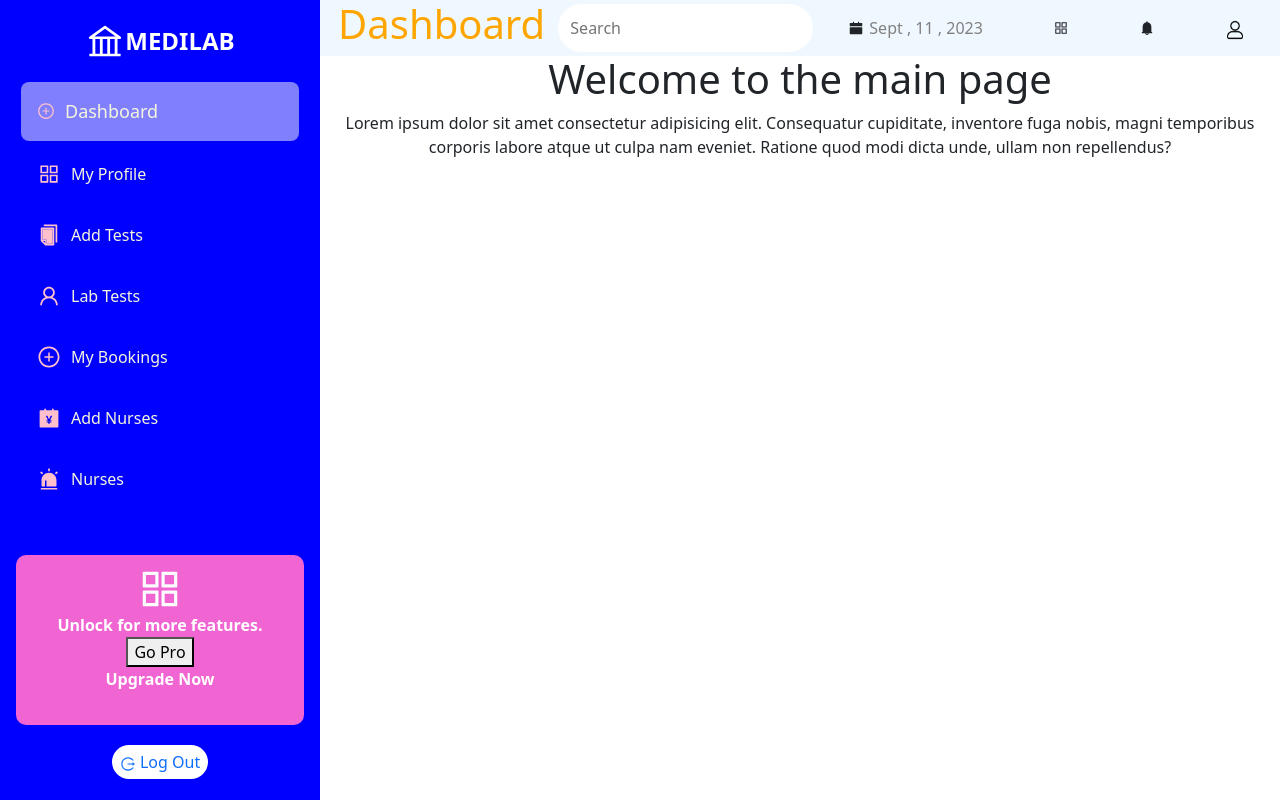
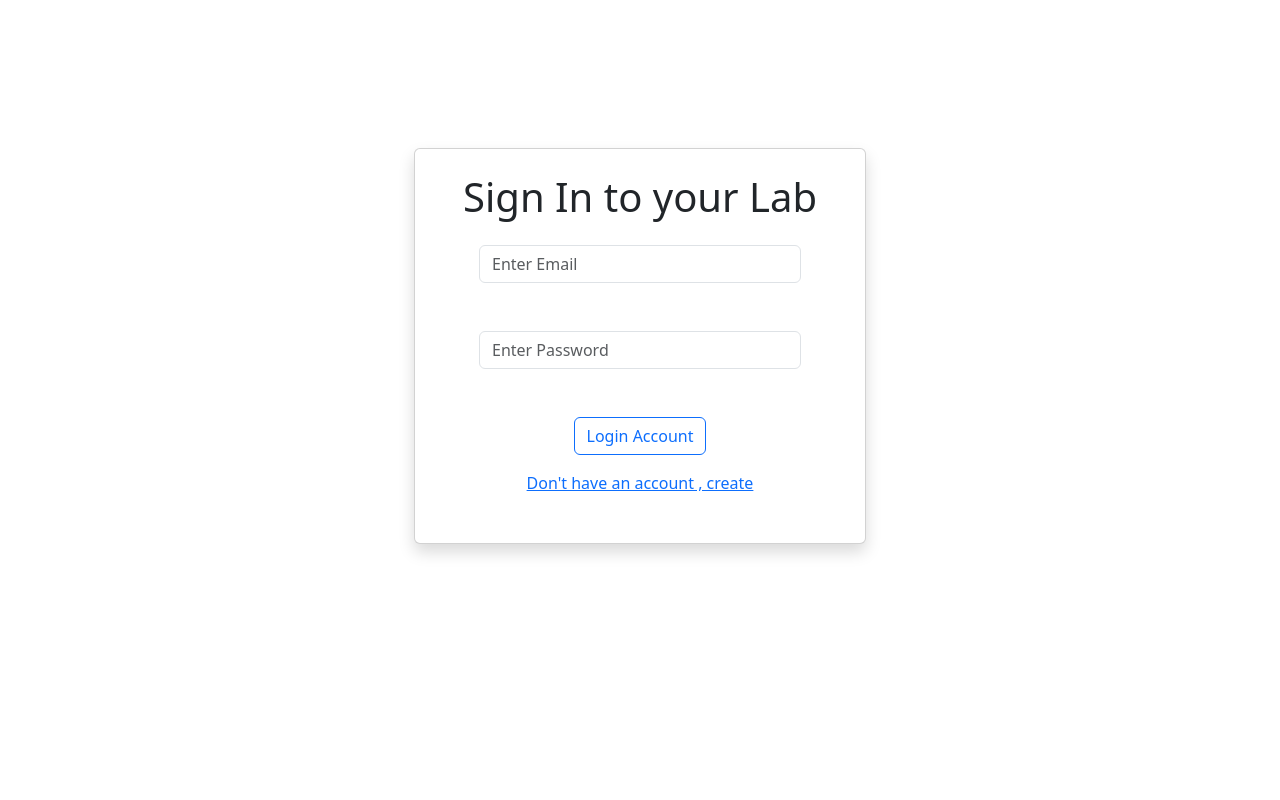
Before and after one commit to Starnoh254/medilab, a React (Create React App) app: page / in a window 1280 px wide. Built offline with nearby package versions, Linux system fonts and the light colour scheme.

Commit message:
added changes

```diff
--- a/src/App.js
+++ b/src/App.js
@@ -23,18 +23,20 @@ function App() {
     <Router>
          <div className="App">
 
-          <SideBar/>
-          <TopBar/>
+    {/* Removed the sidebar and top bar */}
+          {/* <SideBar/>
+
+          <TopBar/> */}
           {/* Routing will be required here */}
            <Routes>
-            <Route path='/' element = {<MainContent/>}></Route>
+            <Route path='/' element = {<SignIn/>}></Route>
             <Route path='/profile' element = {<Profile/>}></Route>
             <Route path='/add_tests' element = {<AddTests/>}></Route>
             <Route path='/lab_tests' element = {<LabTests/>}></Route>
             <Route path='/my_bookings' element = {<MyBookings/>}></Route>
             <Route path='/add_nurses' element = {<AddNurses/>}></Route>
             <Route path='/nurses' element = {<Nurses/>}></Route>
-            <Route path='/sign_in' element = {<SignIn />}></Route>
+            <Route path='/dashboard' element = {<MainContent />}></Route>
             <Route path='/sign_up' element = {<SignUp />}></Route>
            </Routes>
 
--- a/src/components/AddNurses.jsx
+++ b/src/components/AddNurses.jsx
@@ -1,15 +1,19 @@
 import React, {useState, useEffect} from "react";
 import styled from "styled-components"
 import Main from '../styles/Main'
+import Layout from "../helpers/Layout";
 
 const AddNurses = () => {
     return (
-        <Main>
-            <div className="main">
-                <h1>Welcome to the  Add Nurses page</h1>
-                <p>Lorem ipsum dolor sit amet consectetur adipisicing elit. Consequatur cupiditate, inventore fuga nobis, magni temporibus corporis labore atque ut culpa nam eveniet. Ratione quod modi dicta unde, ullam non repellendus?</p>
-            </div>
-        </Main>
+        <div>
+            <Layout />
+            <Main>
+                <div className="main">
+                    <h1>Welcome to the Add Nurses page</h1>
+                    <p>Lorem ipsum dolor sit amet consectetur adipisicing elit. Consequatur cupiditate, inventore fuga nobis, magni temporibus corporis labore atque ut culpa nam eveniet. Ratione quod modi dicta unde, ullam non repellendus?</p>
+                </div>
+            </Main>
+        </div>
 
     );
 }
--- a/src/components/AddTests.jsx
+++ b/src/components/AddTests.jsx
@@ -2,6 +2,7 @@ import React, {useState, useEffect} from "react";
 import styled from "styled-components"
 import Main from '../styles/Main'
 import axios from 'axios'
+import Layout from "../helpers/Layout";
 
 const AddTests = () => {
     // user must be logged in to be here
@@ -10,19 +11,23 @@ const AddTests = () => {
     const lab_id = localStorage.getItem("lab_id")
     const refresh_token = localStorage.getItem("refresh_token")
 
+
     const [test_name, setName] = useState(null)
     const [test_description, setDescription] = useState(null)
     const [test_cost, setCost] = useState(null)
     const [test_discount, setDiscount] = useState(null)
     const [availability, setAvailability] = useState(null)
     const [more_info, setInfo] = useState(null)
+    const [failure , setFailure] = useState(null)
+    const [success , setSuccess] = useState(null)
+    const [loading , setLoading] = useState(null)
 
     const submit = (e) =>{
             e.preventDefault();
 
             console.log("submitting")
 
-
+                setLoading("We are Proccessing your Request.. Please Wait..")
                 axios.post("https://modcom.pythonanywhere.com/api/add_tests", {
 
                     lab_id: lab_id,
@@ -39,24 +44,20 @@ const AddTests = () => {
                     }
                 })
                 .then(function (response) {
-                    console.log( "X "  + response.data)
-                    console.log("Y " + response.data.message);
-                    console.log("Refresh_token " + response.data.refresh_token);
-                    console.log("Lab _id " + response.data.message.lab_id);
-
-                    //setSuccess(response.data.message)
-
-                    localStorage.setItem("lab_id", response.data.message.lab_id)
-                    localStorage.setItem("refresh_token", response.data.refresh_token)
-                    console.log("saved " + localStorage.getItem("lab_id"))
-                    console.log("saved2 " + localStorage.getItem("refresh_token"))
-
-
+                    setLoading(null)
+                    console.log( response.data)
+                    setSuccess(response.data.message)
+                    setTimeout((function (){
+                        setSuccess('')
+                    }),5000)
+                    setName("");setDescription("");setCost("");setDiscount("");setAvailability("");setInfo("");
 
                 })
                 .catch(function (error) {
+                    setSuccess(null)
+                    setLoading(null)
+                    setFailure(error)
                     console.log(error);
-
 
                 });
 
@@ -64,9 +65,15 @@ const AddTests = () => {
     }// end Submit
 
     return (
+        <div className="container">
+            <Layout/>
             <Main>
                  <form onSubmit={submit} className="card shadow p-5 pt-4 mt-5" >
+                <div className="card-body">
                      <h1>Add Lab Test</h1>
+                            {loading  && <div className="text-primary">{loading} </div>}
+                            {success && <div className="text-success"> {success}</div>}
+                            {failure && <div className="text-danger"> { failure}</div>}
                         <input type="text" placeholder="Enter Test Name" value={test_name }
                             onChange={(e) => setName(e.target.value)} required className="form-control"/> <br /><br />
 
@@ -87,8 +94,14 @@ const AddTests = () => {
 
                 <button className="btn btn-outline-primary">Add LabTest</button>
 
+                </div>
+
             </form>
             </Main>
+
+        </div>
+
+
 
     );
 }
--- a/src/components/LabTests.jsx
+++ b/src/components/LabTests.jsx
@@ -1,15 +1,19 @@
 import React, {useState, useEffect} from "react";
 import styled from "styled-components"
 import Main from '../styles/Main'
+import Layout from "../helpers/Layout";
 
 const LabTests = () => {
     return (
-        <Main>
+        <div>
+            <Layout/>
+            <Main>
             <div className="main">
                 <h1>Welcome to the Lab Tests page</h1>
                 <p>Lorem ipsum dolor sit amet consectetur adipisicing elit. Consequatur cupiditate, inventore fuga nobis, magni temporibus corporis labore atque ut culpa nam eveniet. Ratione quod modi dicta unde, ullam non repellendus?</p>
             </div>
         </Main>
+        </div>
 
     );
 }
--- a/src/components/MainContent.jsx
+++ b/src/components/MainContent.jsx
@@ -1,15 +1,19 @@
 import React, {useState, useEffect} from "react";
 import styled from "styled-components"
 import Main from '../styles/Main'
+import Layout from "../helpers/Layout";
 
 const MainContent = () => {
     return (
-        <Main>
-            <div className="main">
-                <h1>Welcome to the main page</h1>
-                <p>Lorem ipsum dolor sit amet consectetur adipisicing elit. Consequatur cupiditate, inventore fuga nobis, magni temporibus corporis labore atque ut culpa nam eveniet. Ratione quod modi dicta unde, ullam non repellendus?</p>
-            </div>
-        </Main>
+        <div>
+            <Layout />
+            <Main>
+                <div className="main">
+                    <h1>Welcome to the Main page</h1>
+                    <p>Lorem ipsum dolor sit amet consectetur adipisicing elit. Consequatur cupiditate, inventore fuga nobis, magni temporibus corporis labore atque ut culpa nam eveniet. Ratione quod modi dicta unde, ullam non repellendus?</p>
+                </div>
+            </Main>
+        </div>
 
     );
 }
--- a/src/components/MyBookings.jsx
+++ b/src/components/MyBookings.jsx
@@ -1,15 +1,19 @@
 import React, {useState, useEffect} from "react";
 import styled from "styled-components"
 import Main from '../styles/Main'
+import Layout from "../helpers/Layout";
 
 const MyBookings = () => {
     return (
-        <Main>
+        <div>
+            <Layout />
+         <Main>
             <div className="main">
                 <h1>Welcome to the Bookings page</h1>
                 <p>Lorem ipsum dolor sit amet consectetur adipisicing elit. Consequatur cupiditate, inventore fuga nobis, magni temporibus corporis labore atque ut culpa nam eveniet. Ratione quod modi dicta unde, ullam non repellendus?</p>
             </div>
         </Main>
+        </div>
 
     );
 }
--- a/src/components/Nurses.jsx
+++ b/src/components/Nurses.jsx
@@ -1,16 +1,19 @@
 import React, {useState, useEffect} from "react";
 import styled from "styled-components"
 import Main from '../styles/Main'
+import Layout from "../helpers/Layout";
 
 const Nurses = () => {
     return (
+        <div>
+            <Layout />
             <Main>
                 <div className="main">
                     <h1>Welcome to the Nurses page</h1>
                     <p>Lorem ipsum dolor sit amet consectetur adipisicing elit. Consequatur cupiditate, inventore fuga nobis, magni temporibus corporis labore atque ut culpa nam eveniet. Ratione quod modi dicta unde, ullam non repellendus?</p>
                 </div>
             </Main>
-
+        </div>
     );
 }
 
--- a/src/components/SignIn.jsx
+++ b/src/components/SignIn.jsx
@@ -1,11 +1,12 @@
 import { useEffect,useState } from "react";
 import styled  from 'styled-components';
 import axios from "axios"
+import { Link, Navigate , useNavigate } from 'react-router-dom'
 
 const SignIn = () => {
     // hooks
 
-
+    const navigation = useNavigate() // hook
     const [email, setEmail] = useState(null)
     const [password, setPassword] = useState(null)
     const [loading, setLoading] = useState(false)
@@ -33,7 +34,19 @@ const SignIn = () => {
                     console.log("Refresh_token " + response.data.refresh_token);
                     console.log("Lab _id " + response.data.message.lab_id);
                     setLoading(false)
-                    //setSuccess(response.data.message)
+                    setSuccess(response.data.message)
+                    if(!response.data.refresh_token){
+                            // Redirect to signin or ignore
+                            console.log("There is no token")
+
+                    }else if (response.data.refresh_token){
+                            // Navigate
+                            console.log("There is a token")
+                            navigation("/")
+                    }else {
+                            console.log ("Something went wrong")
+                    }
+
 
                     localStorage.setItem("lab_id", response.data.message.lab_id)
                     localStorage.setItem("refresh_token", response.data.refresh_token)
@@ -41,7 +54,7 @@ const SignIn = () => {
                     console.log("saved2 " + localStorage.getItem("refresh_token"))
                     setTimeout((function (){
                         setSuccess('')
-                    }),10000)
+                    }),5000)
 
                     setEmail('');setPassword('');
                 })
@@ -58,11 +71,11 @@ const SignIn = () => {
         <div className="form">
             <Section>
 
-                {loading  && <div className="loading"> We are Proccessing your Request.. Please Wait..</div>}
-                {success && <div className="success"> {success}</div>}
-                {failure && <div className="failure"> { failure}</div>}
+                {loading  && <div className="text-primary"> We are Proccessing your Request.. Please Wait..</div>}
+                {success && <div className="text-success"> {success}</div>}
+                {failure && <div className="text-danger"> { failure}</div>}
                 <form onSubmit={submit} className="card shadow p-5 pt-4 mt-5">
-                    <h1>Register Your Lab</h1>
+                    <h1>Sign In to your Lab</h1>
                     <div className="card-body pt-3">
                         <input type="email" placeholder="Enter Email" value={email}
                             onChange={(e) => setEmail(e.target.value)} required className="form-control" /> <br /><br />
@@ -73,8 +86,9 @@ const SignIn = () => {
 
                         <button className="btn btn-outline-primary">Login Account</button>
                     </div>
+                    <Link to = "/sign_up" >Don't  have an account , create </Link>
+                </form>
 
-                </form>
             </Section>
         </div>
     );
@@ -86,9 +100,7 @@ const Section = styled.section`
     display: flex;
     flex-direction: column;
     align-items: center;
-    position: fixed;
-    top: 55px;
-    width: 75%;
-    right: 0;
+    position: relative;
+    top: 100px;
     justify-content: center;
 `
--- a/src/components/SignUp.jsx
+++ b/src/components/SignUp.jsx
@@ -87,12 +87,10 @@ const SignUp = () => {
 
 export default SignUp;
 const Section = styled.section `
-     display: flex;
+        display: flex;
     flex-direction: column;
     align-items: center;
-    position: fixed;
-    top: 55px;
-    width: 75%;
-    right: 0;
-    justify-content: center;
+    position: relative;
+    top: 100px;
+    justify-content: center;;
 `
--- /dev/null
+++ b/src/helpers/Layout.jsx
@@ -0,0 +1,15 @@
+import SideBar from "../components/SideBar";
+import TopBar from "../components/TopBar";
+
+// This will render side bar and topbar
+const Layout = () => {
+    return (
+        <div>
+        <SideBar/>
+        <TopBar/>
+        </div>
+
+     );
+}
+
+export default Layout;
```
Also changed, not shown: src/components/Profile.jsx (+7 -1 lines). Lines whose indentation alone changed are shown as unchanged.
